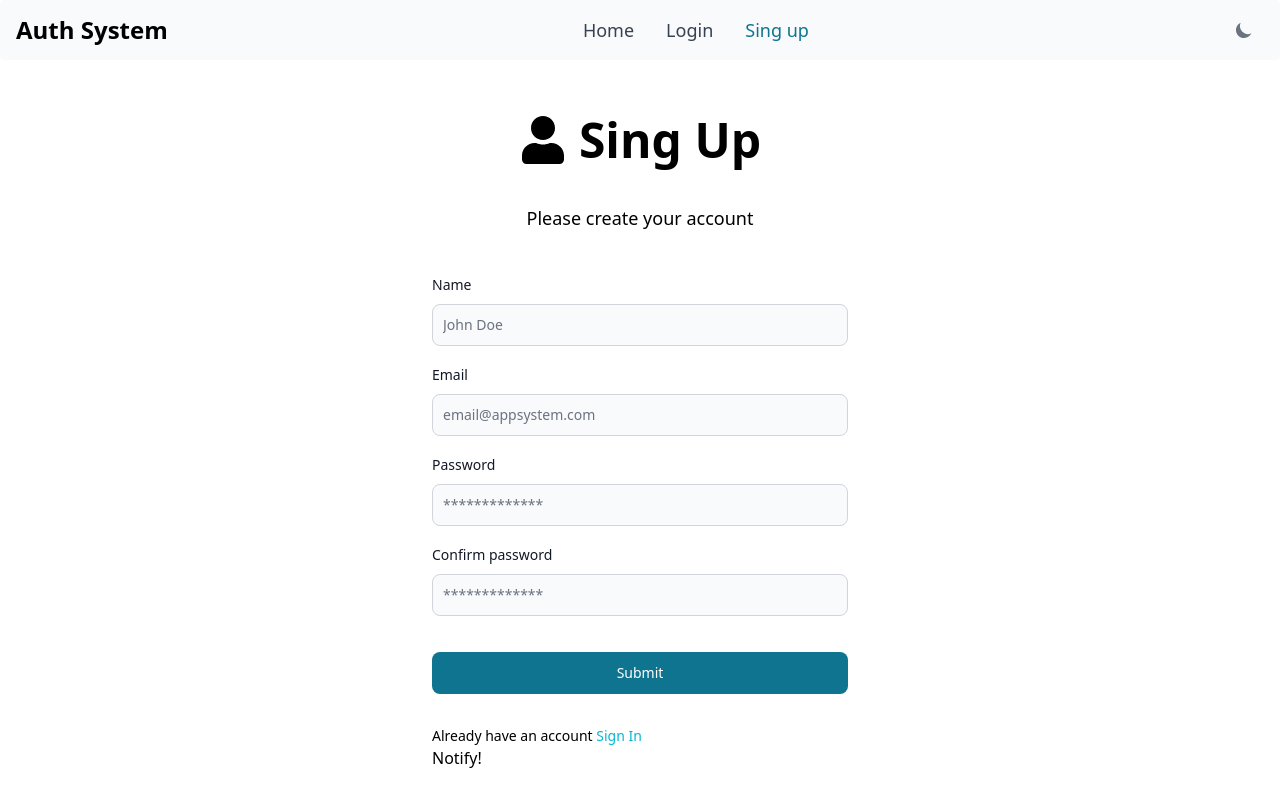
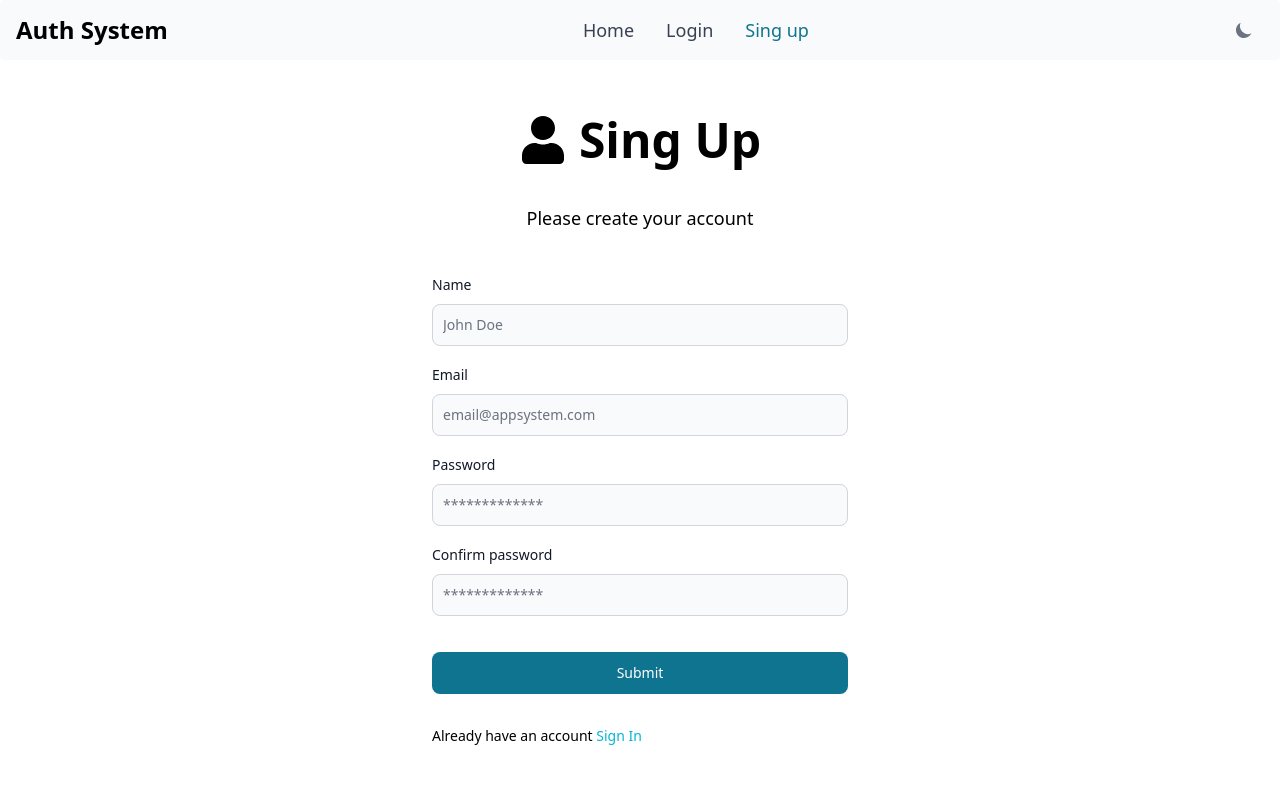
Before and after one commit to VictorZ94/auth_system, a React (Vite) app in the folder frontend/: page /signup in a window 1280 px wide. Built offline with nearby package versions, Linux system fonts and the light colour scheme.

Commit message:
improve signup page

```diff
--- a/frontend/src/pages/Signup.jsx
+++ b/frontend/src/pages/Signup.jsx
@@ -1,10 +1,9 @@
-import { useState } from "react";
+import { useEffect, useState } from "react";
 import { connect } from "react-redux";
 import { signup } from "../actions/auth";
 import { Link, useNavigate } from "react-router-dom";
-import { Button, Label, TextInput, Toast } from "flowbite-react";
+import { Button, Label, TextInput } from "flowbite-react";
 import { FaUser } from "react-icons/fa";
-import { HiCheck } from "react-icons/hi";
 import { ToastContainer, toast } from "react-toastify";
 
 const Signup = ({ signup, isAuthenticated }) => {
@@ -46,12 +45,15 @@ const Signup = ({ signup, isAuthenticated }) => {
     return navigate("/");
   }
 
-  if (accountCreated) {
-    return navigate("/login");
-  }
+  // if (accountCreated) {
+  //   return navigate("/login");
+  // }
 
-  const notify = () =>
-    toast.success("Account created successfully, check your email");
+  useEffect(() => {
+    if (accountCreated) {
+      toast.success("Account created successfully, check your email");
+    }
+  }, [accountCreated]);
 
   // return (
   //   <div>
@@ -202,14 +204,13 @@ const Signup = ({ signup, isAuthenticated }) => {
           Sign In
         </Link>
       </p>
-      {accountCreated && (
+      {/* {accountCreated && (
         <div className="alert mt-1 alert-success">
           <span className="font-medium">Success account created!</span> review
           your email
         </div>
-      )}
+      )} */}
       <div>
-        <button onClick={notify}>Notify!</button>
         <ToastContainer position="bottom-right" draggable />
       </div>
     </div>
```
